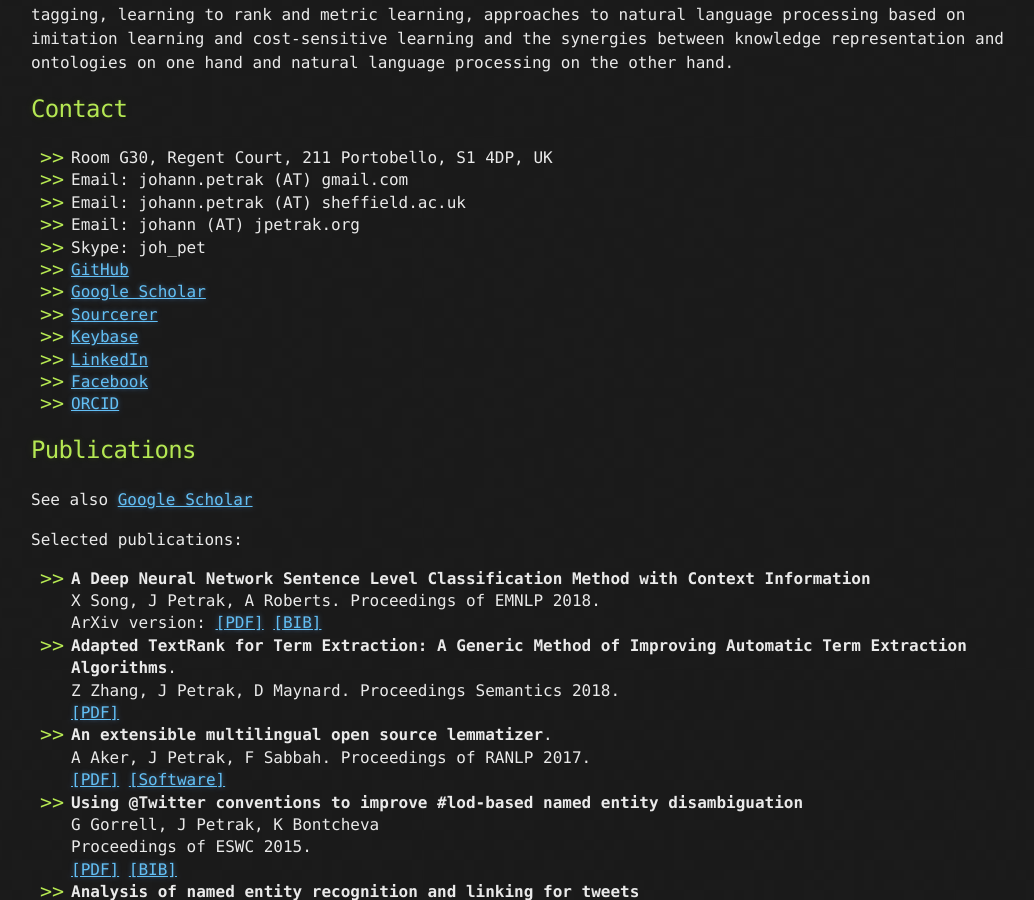
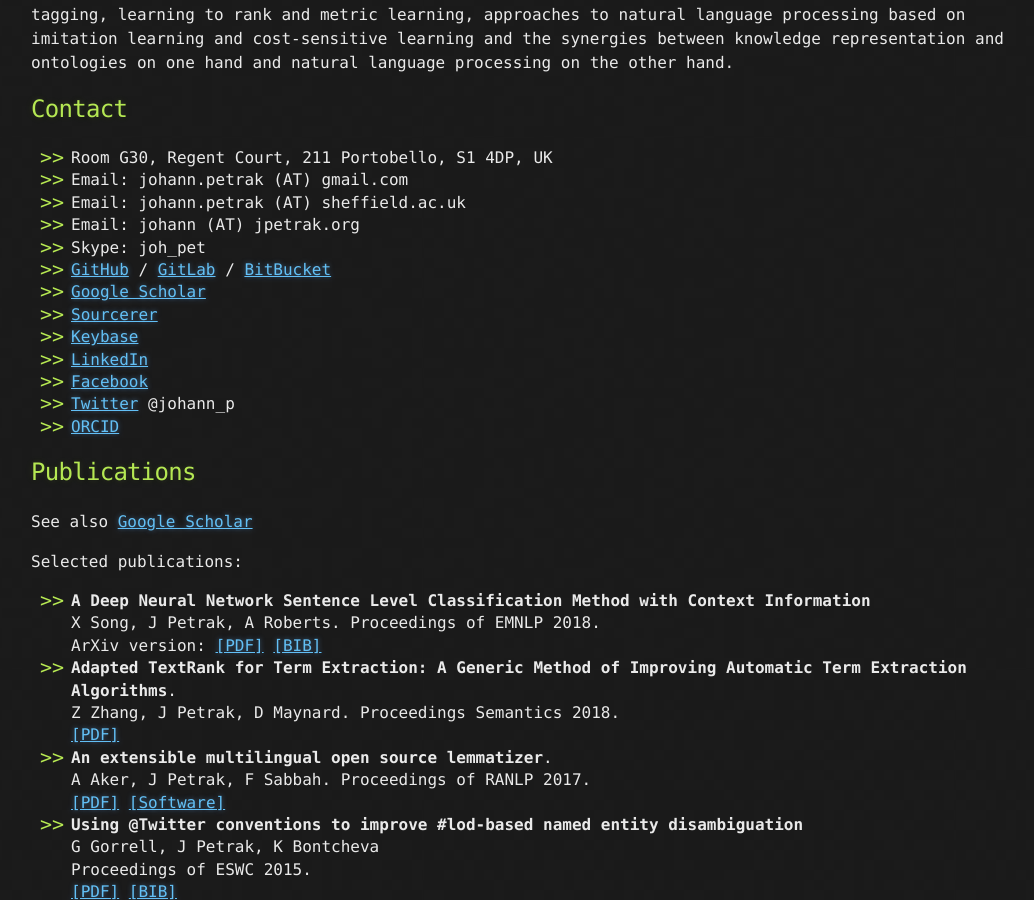
Before and after one commit to johann-petrak/johann-petrak.github.com, a Jekyll site: the page built from index.md, in a window 1280 px wide and 900 px high, scrolled down 395 px. Shown: the whole window, without its empty margins (109-1143 px from the left). Built offline with Jekyll 4.4.1, drawn with Linux system fonts in a browser that asks for light colours.

Commit message:
A few more contacts

```diff
--- a/index.md
+++ b/index.md
@@ -27,12 +27,13 @@
 * Email: johann.petrak (AT) sheffield.ac.uk
 * Email: johann (AT) jpetrak.org
 * Skype: joh\_pet
-* [GitHub](http://github.com/johann-petrak)
+* [GitHub](http://github.com/johann-petrak) / [GitLab](https://gitlab.com/johann-petrak) / [BitBucket](https://bitbucket.org/johann_petrak/)
 * [Google Scholar](https://scholar.google.co.uk/citations?user=bfbF2fIAAAAJ)
 * [Sourcerer](https://sourcerer.io/johann-petrak)
 * [Keybase](http://keybase.io/johann_petrak)
 * [LinkedIn](http://linkedin.com/in/johannpetrak)
 * [Facebook](http://facebook.com/johann.petrak)
+* [Twitter](https://twitter.com/johann_p) @johann\_p
 * [ORCID](https://orcid.org/0000-0001-8038-3096)
 
 
```
